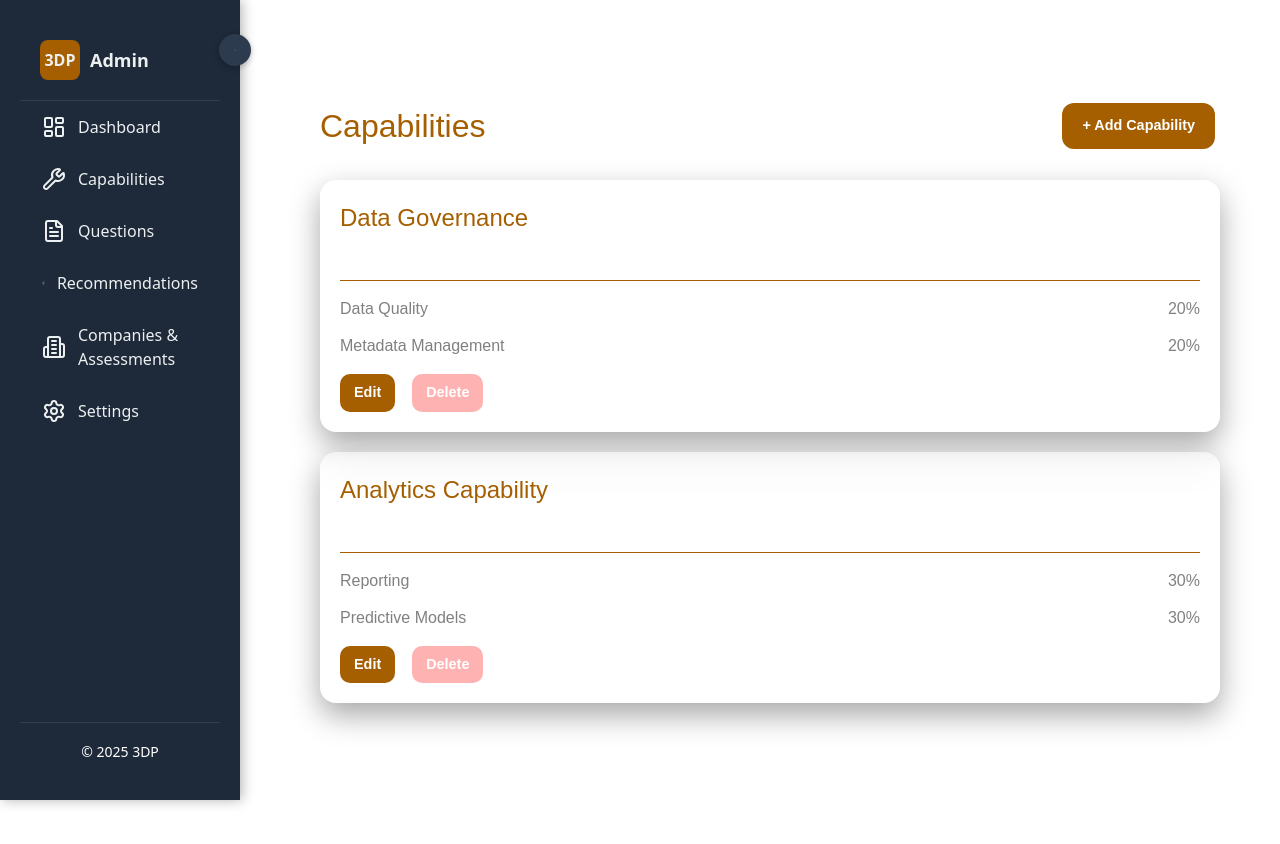
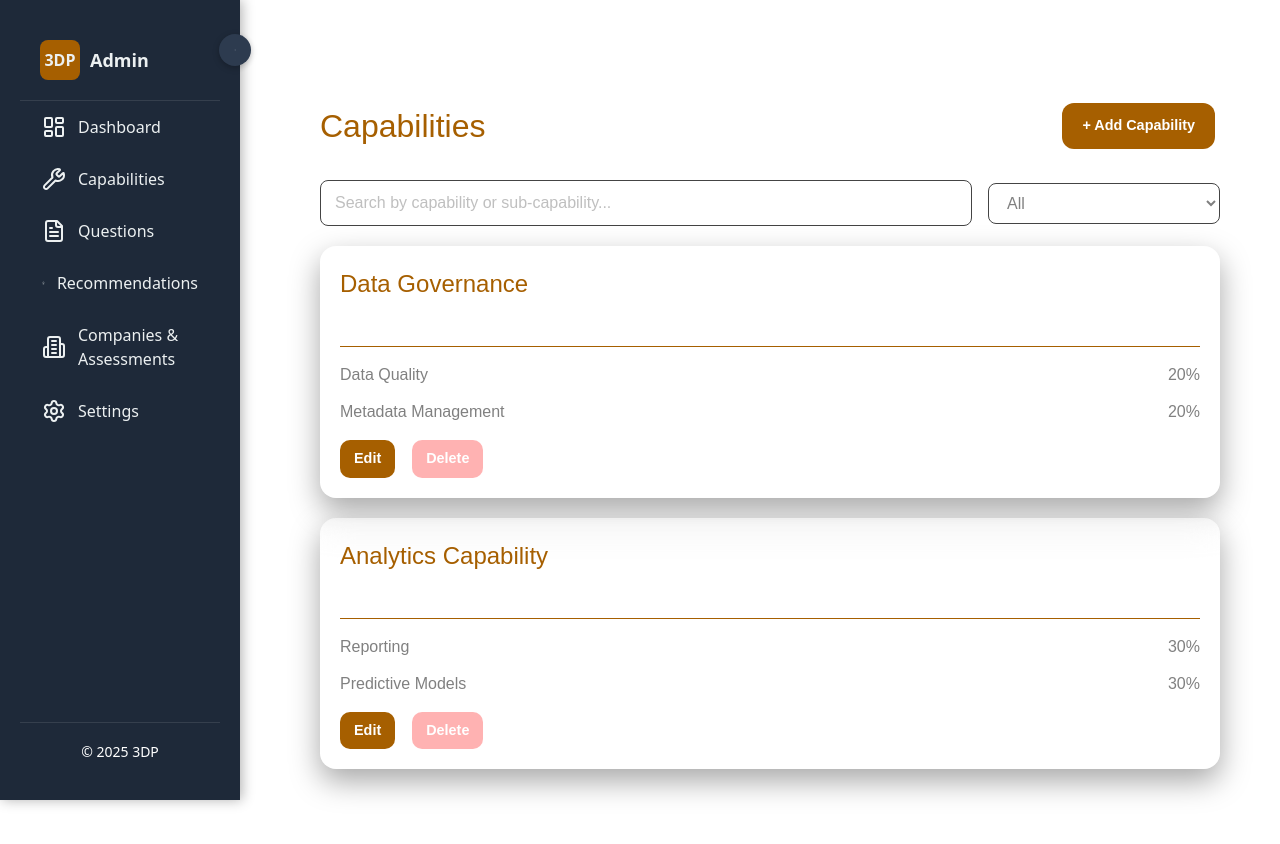
Before and after one commit to ingdia/3DP.Rw, a Next.js app in the folder Frontend/: page /Admin/capabilities in a window 1280 px wide. Shown: the top 844 px of the page. Built offline with nearby package versions, Linux system fonts and the light colour scheme.

Commit message:
adding filters and searching

```diff
--- a/Frontend/app/Admin/capabilities/capabilities.css
+++ b/Frontend/app/Admin/capabilities/capabilities.css
@@ -197,3 +197,35 @@
   border-radius:12px;
   cursor:pointer;
 }
+/* Search & filter section */
+.filters {
+  display: flex;
+  gap: 1rem;
+  margin: 20px 0;
+  align-items: center;
+}
+
+.search-box {
+  flex: 1;
+  padding: 10px 14px;
+  border-radius: 8px;
+  border: 1px solid #444;
+  background: rgba(255, 255, 255, 0.08);
+  color: gray;
+}
+
+.filter-select {
+  padding: 10px 14px;
+  border-radius: 8px;
+  border: 1px solid #444;
+  background: rgba(255, 255, 255, 0.08);
+  color: gray;
+  cursor: pointer;
+}
+
+.no-results {
+  color: #aaa;
+  font-style: italic;
+  text-align: center;
+  margin-top: 2rem;
+}
--- a/Frontend/app/Admin/capabilities/page.tsx
+++ b/Frontend/app/Admin/capabilities/page.tsx
@@ -2,7 +2,7 @@
 
 import { useState } from "react";
 import { useRouter } from "next/navigation";
-import './capabilities.css'
+import "./capabilities.css";
 
 interface SubCapability {
   name: string;
@@ -40,6 +40,26 @@ export default function CapabilitiesPage() {
     },
   ]);
 
+  // 🔍 Search & Filter State
+  const [searchQuery, setSearchQuery] = useState("");
+  const [filter, setFilter] = useState("all");
+
+  // 🔍 Filtering logic
+  const filteredCapabilities = capabilities.filter((cap) => {
+    const matchesSearch =
+      cap.name.toLowerCase().includes(searchQuery.toLowerCase()) ||
+      cap.subCapabilities.some((sub) =>
+        sub.name.toLowerCase().includes(searchQuery.toLowerCase())
+      );
+
+    let matchesFilter = true;
+    if (filter === "low") matchesFilter = cap.weighting < 30;
+    if (filter === "medium") matchesFilter = cap.weighting >= 30 && cap.weighting <= 60;
+    if (filter === "high") matchesFilter = cap.weighting > 60;
+
+    return matchesSearch && matchesFilter;
+  });
+
   const [modalOpen, setModalOpen] = useState(false);
   const [editCap, setEditCap] = useState<Capability | null>(null);
   const [capName, setCapName] = useState("");
@@ -50,7 +70,7 @@ export default function CapabilitiesPage() {
     setEditCap(cap);
     setCapName(cap.name);
     setCapWeight(cap.weighting);
-    setSubCaps(cap.subCapabilities.map(sub => ({ ...sub })));
+    setSubCaps(cap.subCapabilities.map((sub) => ({ ...sub })));
     setModalOpen(true);
   };
 
@@ -59,27 +79,43 @@ export default function CapabilitiesPage() {
 
     const totalSubWeight = subCaps.reduce((sum, sub) => sum + sub.weighting, 0);
     if (totalSubWeight > capWeight) {
-      alert("Total sub-capabilities weighting cannot exceed capability weighting!");
+      alert(
+        "Total sub-capabilities weighting cannot exceed capability weighting!"
+      );
       return;
     }
 
     if (editCap) {
-      setCapabilities(capabilities.map(cap =>
-        cap.id === editCap.id ? { ...editCap, name: capName, weighting: capWeight, subCapabilities: subCaps } : cap
-      ));
+      setCapabilities(
+        capabilities.map((cap) =>
+          cap.id === editCap.id
+            ? {
+                ...editCap,
+                name: capName,
+                weighting: capWeight,
+                subCapabilities: subCaps,
+              }
+            : cap
+        )
+      );
     }
     setModalOpen(false);
   };
 
   const handleDelete = (id: number) => {
     if (confirm("Are you sure you want to delete this capability?")) {
-      setCapabilities(capabilities.filter(cap => cap.id !== id));
+      setCapabilities(capabilities.filter((cap) => cap.id !== id));
     }
   };
 
-  const addSubCapability = () => setSubCaps([...subCaps, { name: "", weighting: 0 }]);
+  const addSubCapability = () =>
+    setSubCaps([...subCaps, { name: "", weighting: 0 }]);
 
-  const updateSubCapability = (index: number, key: "name" | "weighting", value: string | number) => {
+  const updateSubCapability = (
+    index: number,
+    key: "name" | "weighting",
+    value: string | number
+  ) => {
     const updated = [...subCaps];
     if (key === "name") updated[index].name = value as string;
     else updated[index].weighting = value as number;
@@ -104,8 +140,30 @@ export default function CapabilitiesPage() {
         </button>
       </div>
 
+      {/* 🔍 Search + Filters */}
+      <div className="filters">
+        <input
+          type="text"
+          placeholder="Search by capability or sub-capability..."
+          value={searchQuery}
+          onChange={(e) => setSearchQuery(e.target.value)}
+          className="search-box"
+        />
+        <select
+          className="filter-select"
+          value={filter}
+          onChange={(e) => setFilter(e.target.value)}
+        >
+          <option value="all">All</option>
+          <option value="low">Low Weight (&lt; 30%)</option>
+          <option value="medium">Medium Weight (30-60%)</option>
+          <option value="high">High Weight (&gt; 60%)</option>
+        </select>
+      </div>
+
       <div className="capabilities-list">
-        {capabilities.map((cap) => (
+        {filteredCapabilities.length > 0 ? (
+          filteredCapabilities.map((cap) => (
             <div key={cap.id} className="capability-card">
               <h2>{cap.name}</h2>
               <p className="weighting">Weighting: {cap.weighting}%</p>
@@ -118,11 +176,21 @@ export default function CapabilitiesPage() {
                 ))}
               </div>
               <div className="cap-actions">
-              <button className="edit-btn" onClick={() => openEditModal(cap)}>Edit</button>
-              <button className="delete-btn" onClick={() => handleDelete(cap.id)}>Delete</button>
+                <button className="edit-btn" onClick={() => openEditModal(cap)}>
+                  Edit
+                </button>
+                <button
+                  className="delete-btn"
+                  onClick={() => handleDelete(cap.id)}
+                >
+                  Delete
+                </button>
               </div>
             </div>
-        ))}
+          ))
+        ) : (
+          <p className="no-results">No capabilities found.</p>
+        )}
       </div>
 
       {/* Edit Modal */}
@@ -150,22 +218,40 @@ export default function CapabilitiesPage() {
                     type="text"
                     placeholder="Name"
                     value={sub.name}
-                    onChange={(e) => updateSubCapability(idx, "name", e.target.value)}
+                    onChange={(e) =>
+                      updateSubCapability(idx, "name", e.target.value)
+                    }
                   />
                   <input
                     type="number"
                     placeholder="Weighting"
                     value={sub.weighting}
-                    onChange={(e) => updateSubCapability(idx, "weighting", Number(e.target.value))}
+                    onChange={(e) =>
+                      updateSubCapability(idx, "weighting", Number(e.target.value))
+                    }
                   />
-                  <button className="remove-sub-btn" onClick={() => removeSubCapability(idx)}>Remove</button>
+                  <button
+                    className="remove-sub-btn"
+                    onClick={() => removeSubCapability(idx)}
+                  >
+                    Remove
+                  </button>
                 </div>
               ))}
-              <button className="add-sub-btn" onClick={addSubCapability}>+ Add Sub-Capability</button>
+              <button className="add-sub-btn" onClick={addSubCapability}>
+                + Add Sub-Capability
+              </button>
             </div>
             <div className="modal-actions">
-              <button className="save-btn" onClick={handleSave}>Save</button>
-              <button className="cancel-btn" onClick={() => setModalOpen(false)}>Cancel</button>
+              <button className="save-btn" onClick={handleSave}>
+                Save
+              </button>
+              <button
+                className="cancel-btn"
+                onClick={() => setModalOpen(false)}
+              >
+                Cancel
+              </button>
             </div>
           </div>
         </div>
```
Lines whose indentation alone changed are shown as unchanged.
